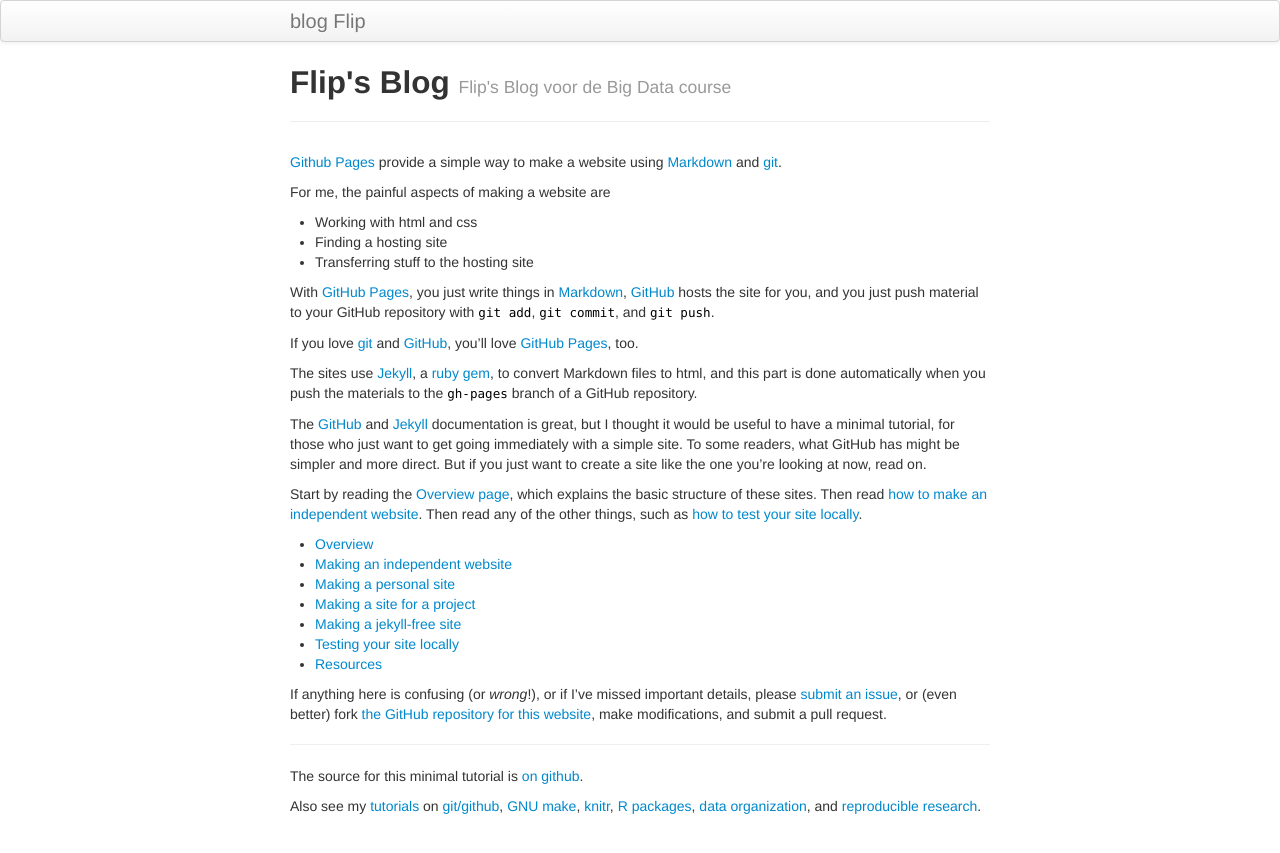
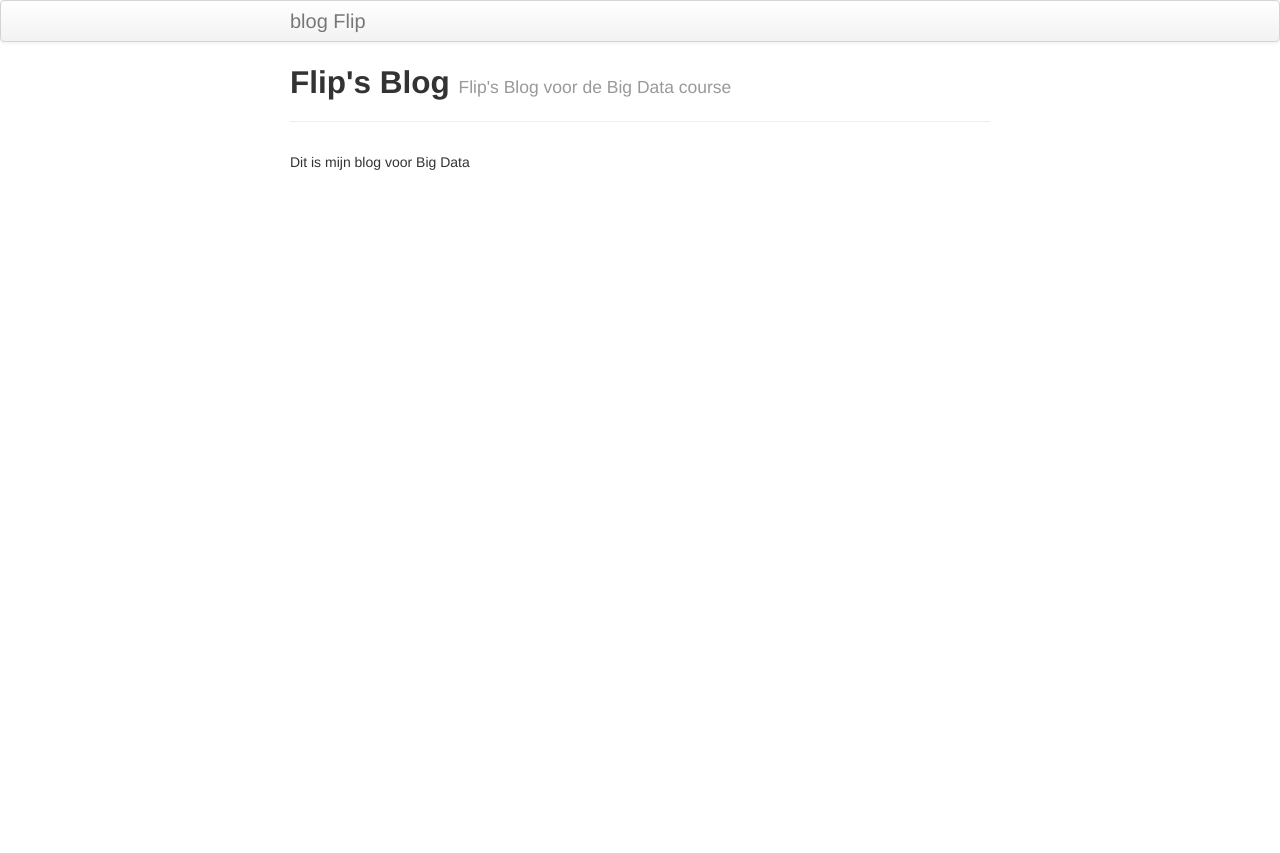
Before and after one commit to FlipFlopPhi/blog_Flip, a Jekyll site: the page built from index.md, in a window 1280 px wide. Shown: the top 853 px of the page. Built offline with Jekyll 4.4.1, drawn with Linux system fonts in a browser that asks for light colours.

```diff
--- a/index.md
+++ b/index.md
@@ -4,68 +4,4 @@ title: Flip's Blog
 tagline: Flip's Blog voor de Big Data course
 ---
 
-[Github Pages](http://pages.github.com) provide a simple way to make a
-website using
-[Markdown](https://daringfireball.net/projects/markdown/) and
-[git](http://git-scm.com).
-
-For me, the painful aspects of making a website are
-
-- Working with html and css
-- Finding a hosting site
-- Transferring stuff to the hosting site
-
-With [GitHub Pages](http://pages.github.com), you just write things in
-[Markdown](https://daringfireball.net/projects/markdown/),
-[GitHub](http://github.com) hosts the site for you, and you just push
-material to your GitHub repository with `git add`, `git commit`, and
-`git push`.
-
-If you love [git](http://git-scm.com/) and
-[GitHub](http://github.com), you'll love
-[GitHub Pages](http://pages.github.com), too.
-
-The sites use [Jekyll](http://jekyllrb.com/), a
-[ruby](https://www.ruby-lang.org/en/) [gem](https://rubygems.org/), to
-convert Markdown files to html, and this part is done
-automatically when you push the materials to the `gh-pages` branch
-of a GitHub repository.
-
-The [GitHub](http://pages.github.com) and
-[Jekyll](http://jekyllrb.com) documentation is great, but I thought it
-would be useful to have a minimal tutorial, for those who just want to
-get going immediately with a simple site. To some readers, what GitHub
-has might be simpler and more direct.  But if you just want to create
-a site like the one you're looking at now, read on.
-
-Start by reading the [Overview page](pages/overview.html), which
-explains the basic structure of these sites. Then read
-[how to make an independent website](pages/independent_site.html). Then
-read any of the other things, such as
-[how to test your site locally](pages/local_test.html).
-
-- [Overview](pages/overview.html)
-- [Making an independent website](pages/independent_site.html)
-- [Making a personal site](pages/user_site.html)
-- [Making a site for a project](pages/project_site.html)
-- [Making a jekyll-free site](pages/nojekyll.html)
-- [Testing your site locally](pages/local_test.html)
-- [Resources](pages/resources.html)
-
-If anything here is confusing (or _wrong_!), or if I've missed
-important details, please
-[submit an issue](https://github.com/kbroman/simple_site/issues), or (even
-better) fork [the GitHub repository for this website](http://github.com/kbroman/simple_site),
-make modifications, and submit a pull request.
-
----
-
-The source for this minimal tutorial is [on github](http://github.com/kbroman/simple_site).
-
-Also see my [tutorials](http://kbroman.org/pages/tutorials) on
-[git/github](http://kbroman.org/github_tutorial),
-[GNU make](http://kbroman.org/minimal_make),
-[knitr](http://kbroman.org/knitr_knutshell),
-[R packages](http://kbroman.org/pkg_primer),
-[data organization](http://kbroman.org/dataorg),
-and [reproducible research](http://kbroman.org/steps2rr).
+Dit is mijn blog voor Big Data
```
Also changed, not shown: pages/independent_site.md (deleted, +0 -198 lines), pages/local_test.md (deleted, +0 -60 lines), pages/nojekyll.md (deleted, +0 -24 lines), pages/overview.md (deleted, +0 -107 lines), pages/project_site.md (deleted, +0 -61 lines), pages/resources.md (deleted, +0 -24 lines), pages/user_site.md (deleted, +0 -53 lines).
